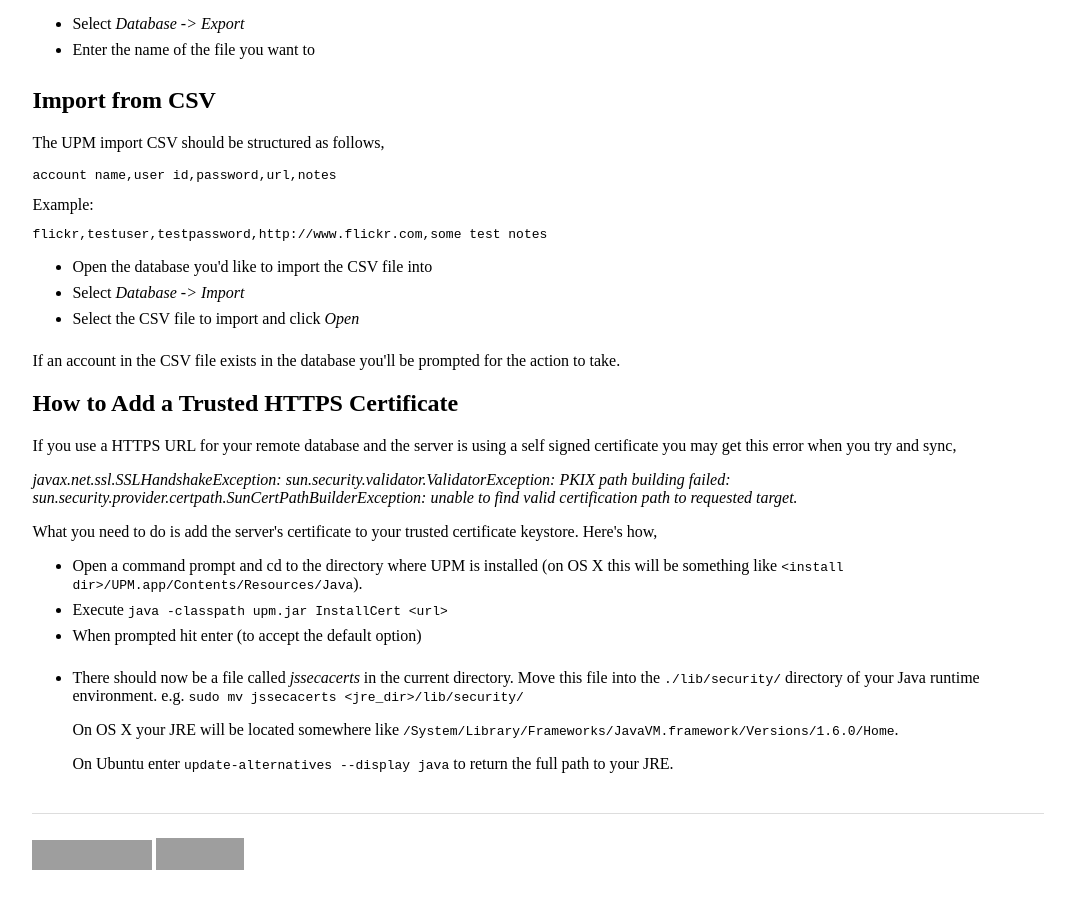
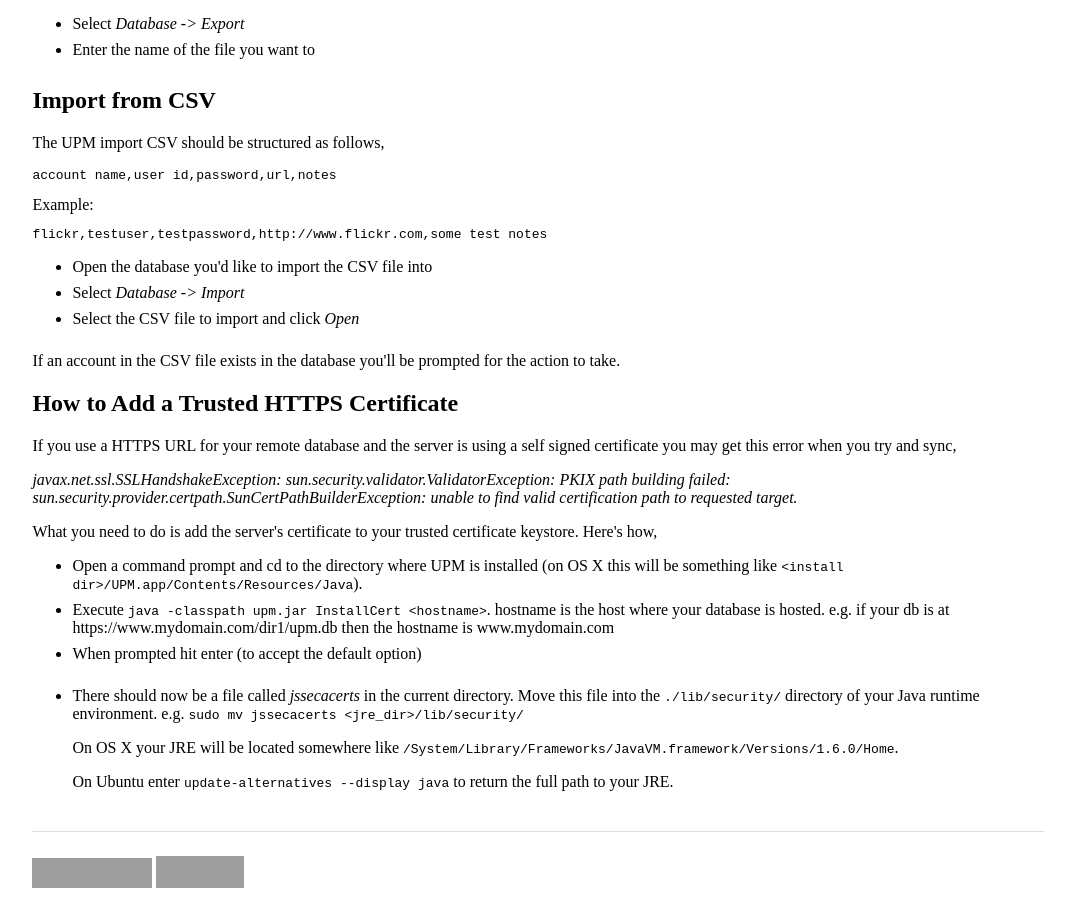
Before and after one commit to adrian/upm-website, a Jekyll site: the page built from upm_swing_userguide.html, in a window 1280 px wide and 900 px high, scrolled down 914 px. Shown: the whole window, without its empty margins (102-1177 px from the left). Built offline with Jekyll 4.4.1, drawn with Linux system fonts in a browser that asks for light colours; some web fonts are replaced; grey boxes are pictures that could not be loaded.

Commit message:
Desc hostname param to InstallCert
In the "How to Add a Trusted HTTPS Certificate"
section of the SWING userguide.

```diff
--- a/upm_swing_userguide.html
+++ b/upm_swing_userguide.html
@@ -76,7 +76,7 @@ If an account in the CSV file exists in the database you'll be prompted for the
 
 <ul>
     <li>Open a command prompt and cd to the directory where UPM is installed (on OS X this will be something like <tt>&lt;install dir&gt;/UPM.app/Contents/Resources/Java</tt>).</li>
-    <li>Execute <tt>java -classpath upm.jar InstallCert &lt;url&gt;</tt></li>
+    <li>Execute <tt>java -classpath upm.jar InstallCert &lt;hostname&gt;</tt>. hostname is the host where your database is hosted. e.g. if your db is at https://www.mydomain.com/dir1/upm.db then the hostname is www.mydomain.com</li>
     <li>When prompted hit enter (to accept the default option)</li>
     <li><p>There should now be a file called <i>jssecacerts</i> in the current directory. Move this file into the <tt>./lib/security/</tt> directory of your Java runtime environment. e.g. <tt>sudo mv jssecacerts &lt;jre_dir&gt;/lib/security/</tt>
     </p>
```
